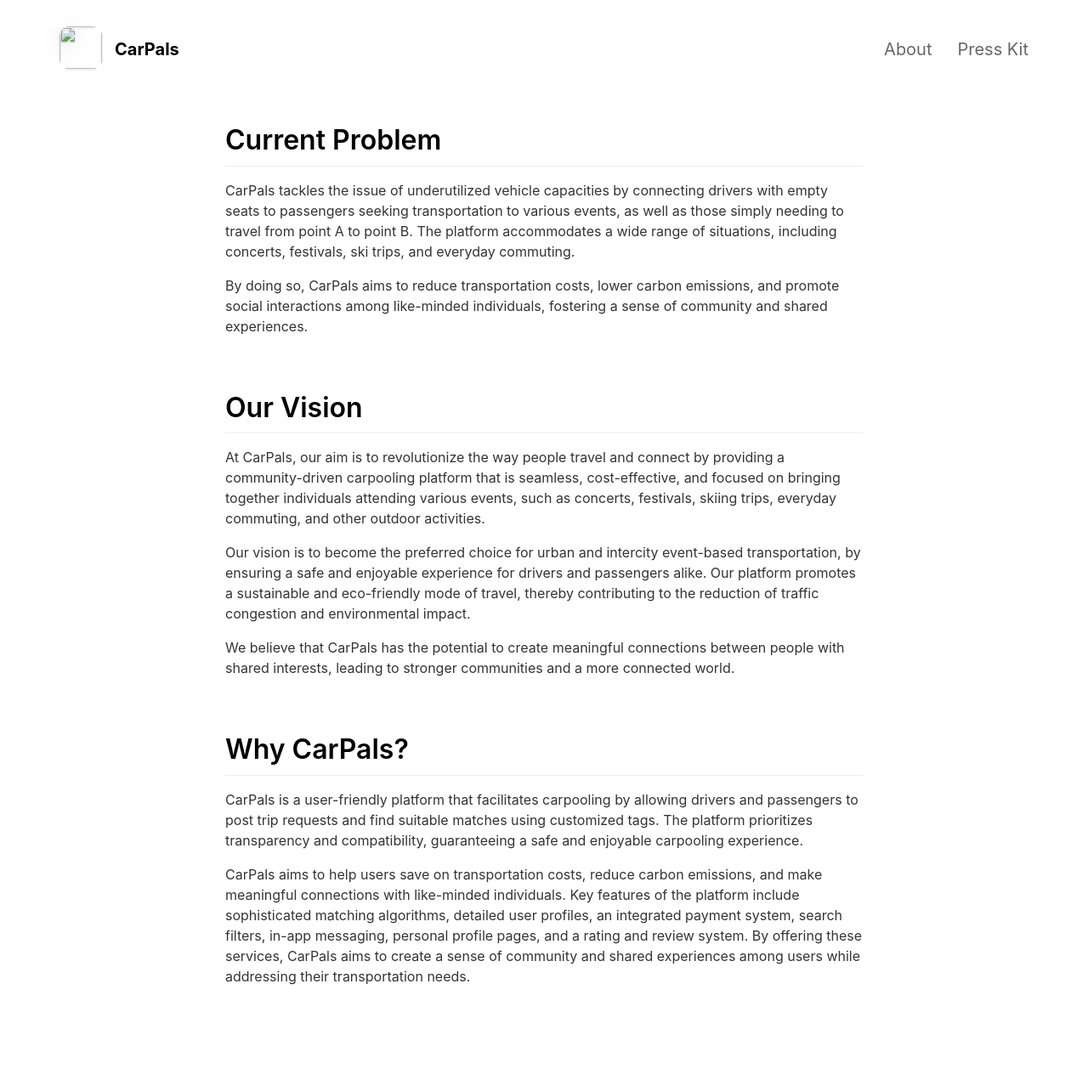
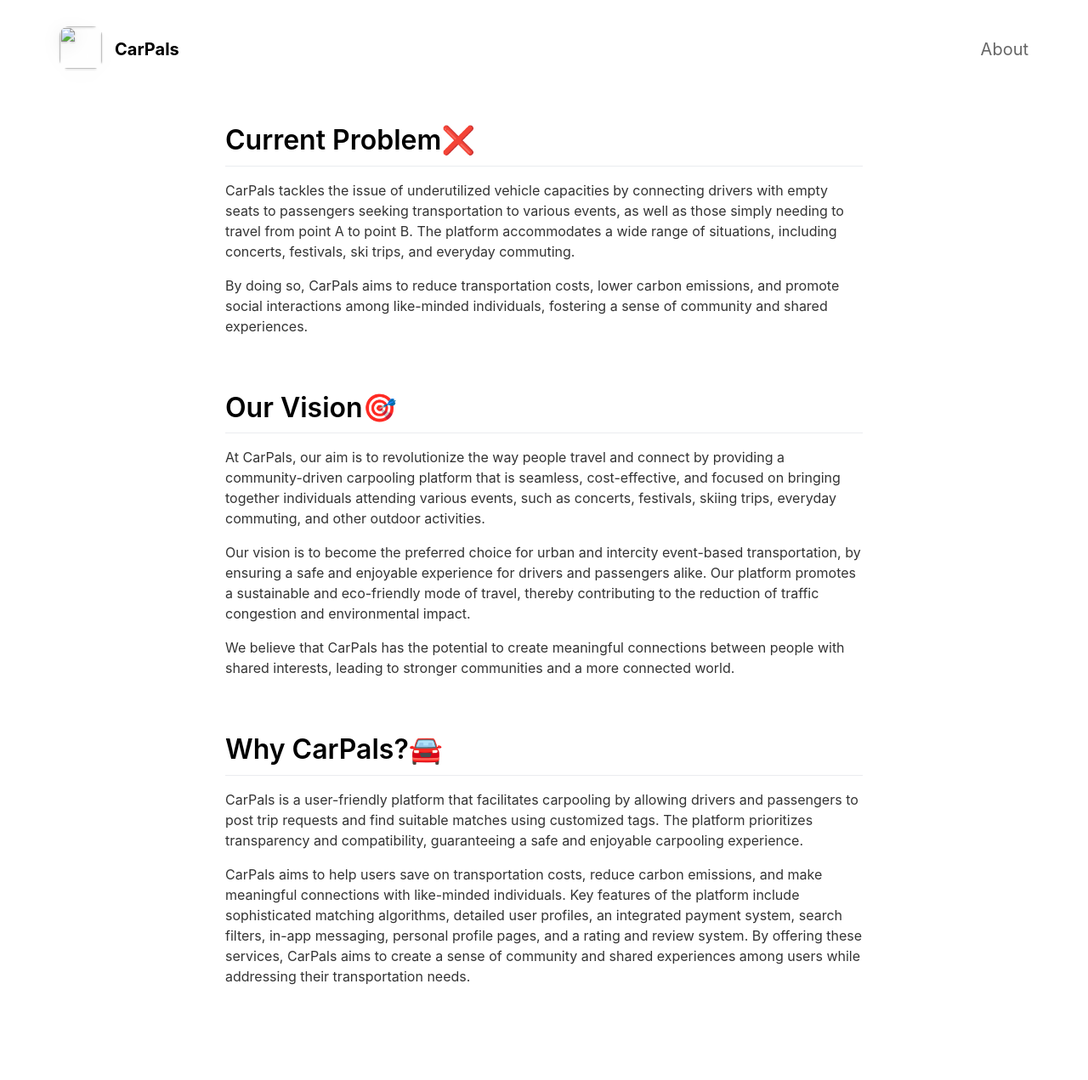
Before and after one commit to Car-Pals/carpals.io, a Jekyll site: the page built from _pages/about.md, in a window 1280 px wide. Shown: the whole page at 85% size. Built offline with Jekyll 4.4.1, drawn with Linux system fonts in a browser that asks for light colours; nearby versions of some CDN libraries.

Commit message:
update home page icon and edit about page title

```diff
--- a/_config.yml
+++ b/_config.yml
@@ -7,7 +7,7 @@ ios_app_country                           : us
 
 appstore_link                             :                                           # Automatically populates if not set and if iOS app ID is set. Otherwise enter manually.
 playstore_link                            :                                           # Enter Google Play Store URL.
-presskit_download_link                    : https://emilbaehr.com                                          # Enter a link to downloadable file or (e.g. public Dropbox link to a .zip file).
+presskit_download_link                    :                                          # Enter a link to downloadable file or (e.g. public Dropbox link to a .zip file).
                                                                                       # Or upload your press kit file to assets and set path accordingly (e.g. "assets/your_press_kit.zip").
 
 app_icon                                  : # assets/appicon.png                      # Automatically populates if not set and if iOS app ID is set.  Otherwise enter path to icon file manually.
@@ -20,16 +20,16 @@ enable_smart_app_banner                   : true
 
 
 # Information About Yourself
-your_name                                 : Emil Baehr
-your_link                                 : https://emilbaehr.com
-your_city                                 : Copenhagen
-email_address                             : emil.baehr@gmail.com
+your_name                                 : CarPals
+your_link                                 :
+your_city                                 :
+email_address                             :
 facebook_username                         :
-instagram_username                        : ebaehr
-twitter_username                          : ebaehr
-github_username                           : emilbaehr
+instagram_username                        :
+twitter_username                          :
+github_username                           :
 youtube_username                          :
-mastodon_link                             : https://mastodon.social/@ebaehr
+mastodon_link                             :
 
 
 
@@ -38,7 +38,7 @@ features                                  :
 
   - title                                 : Crypto Payment System
     description                           : Enables cryptocurrency payments for automatic trip fare transfers.
-    fontawesome_icon_name                 : magic
+    fontawesome_icon_name                 : money-check-alt
 
   - title                                 : Group-based Chat System
     description                           : Automatically creates group chats for confirmed trips, enhancing communication and coordination.
@@ -46,23 +46,23 @@ features                                  :
 
   - title                                 : Trip Request Matching
     description                           : Utilizes a sophisticated algorithm to optimize matches between drivers and riders.
-    fontawesome_icon_name                 : mobile
+    fontawesome_icon_name                 : suitcase
 
   - title                                 : Navigation System
     description                           : Provides real-time route guidance for users.
-    fontawesome_icon_name                 : mobile
+    fontawesome_icon_name                 : map-marker-alt
 
   - title                                 : Recommendation System
     description                           : Offers personalized trip suggestions on the platform's home page.
-    fontawesome_icon_name                 : mobile
+    fontawesome_icon_name                 : thumbs-up
 
   - title                                 : AI-powered Fraud Prevention
     description                           : Detects and flags potentially fraudulent trip posts, ensuring user safety.
-    fontawesome_icon_name                 : mobile
+    fontawesome_icon_name                 : info-circle
 
   - title                                 : AI Chatbot Customer Service
     description                           : Provides efficient and reliable support for user inquiries and concerns.
-    fontawesome_icon_name                 : mobile
+    fontawesome_icon_name                 : headphones-alt
 
 # Theme Settings
 topbar_color                              : "#000000"
--- a/_includes/footer.html
+++ b/_includes/footer.html
@@ -63,8 +63,5 @@
 		{% for page in site.pages %}
 			<a href="{{ page.url | relative_url }}" target="_self">{{ page.title }}</a>
 		{% endfor %}
-		{% if site.presskit_download_link %}
-			<a href="{{ site.presskit_download_link }}">Press Kit</a>
-		{% endif %}
 	</div>
 </footer>
--- a/_includes/head.html
+++ b/_includes/head.html
@@ -16,4 +16,5 @@
 
 	<link rel="stylesheet" href="https://use.fontawesome.com/releases/v5.6.3/css/all.css" integrity="sha384-UHRtZLI+pbxtHCWp1t77Bi1L4ZtiqrqD80Kn4Z8NTSRyMA2Fd33n5dQ8lWUE00s/" crossorigin="anonymous">
 	<link rel="stylesheet" href="{{ '/main.css' | relative_url }}">
+	<script src="https://kit.fontawesome.com/fcc07a3da2.js" crossorigin="anonymous"></script>
 </head>
--- a/_includes/header.html
+++ b/_includes/header.html
@@ -24,9 +24,6 @@
 				<li><a href="{{ page.url | relative_url }}" target="_self">{{ page.title }}</a></li>
 				{% endif %}
 			{% endfor %}
-			{% if site.presskit_download_link %}
-				<li><a href="{{ site.presskit_download_link }}">Press Kit</a></li>
-			{% endif %}
 		</ul>
 	</nav>
 </header>
--- a/_pages/about.md
+++ b/_pages/about.md
@@ -5,13 +5,13 @@ include_in_header: true
 ---
 
 
-# **Current Problem**
+# **Current Problem❌**
 CarPals tackles the issue of underutilized vehicle capacities by connecting drivers with empty seats to passengers seeking transportation to various events, as well as those simply needing to travel from point A to point B. The platform accommodates a wide range of situations, including concerts, festivals, ski trips, and everyday commuting.
 
 By doing so, CarPals aims to reduce transportation costs, lower carbon emissions, and promote social interactions among like-minded individuals, fostering a sense of community and shared experiences.
 
 <br>
-# Our Vision
+# Our Vision🎯
 At CarPals, our aim is to revolutionize the way people travel and connect by providing a community-driven carpooling platform that is seamless, cost-effective, and focused on bringing together individuals attending various events, such as concerts, festivals, skiing trips, everyday commuting, and other outdoor activities.
 
 Our vision is to become the preferred choice for urban and intercity event-based transportation, by ensuring a safe and enjoyable experience for drivers and passengers alike. Our platform promotes a sustainable and eco-friendly mode of travel, thereby contributing to the reduction of traffic congestion and environmental impact.
@@ -20,7 +20,7 @@ We believe that CarPals has the potential to create meaningful connections betwe
 
 <br>
 
-# **Why CarPals?**
+# **Why CarPals?🚘**
 CarPals is a user-friendly platform that facilitates carpooling by allowing drivers and passengers to post trip requests and find suitable matches using customized tags. The platform prioritizes transparency and compatibility, guaranteeing a safe and enjoyable carpooling experience.
 
 CarPals aims to help users save on transportation costs, reduce carbon emissions, and make meaningful connections with like-minded individuals. Key features of the platform include sophisticated matching algorithms, detailed user profiles, an integrated payment system, search filters, in-app messaging, personal profile pages, and a rating and review system. By offering these services, CarPals aims to create a sense of community and shared experiences among users while addressing their transportation needs.
```
